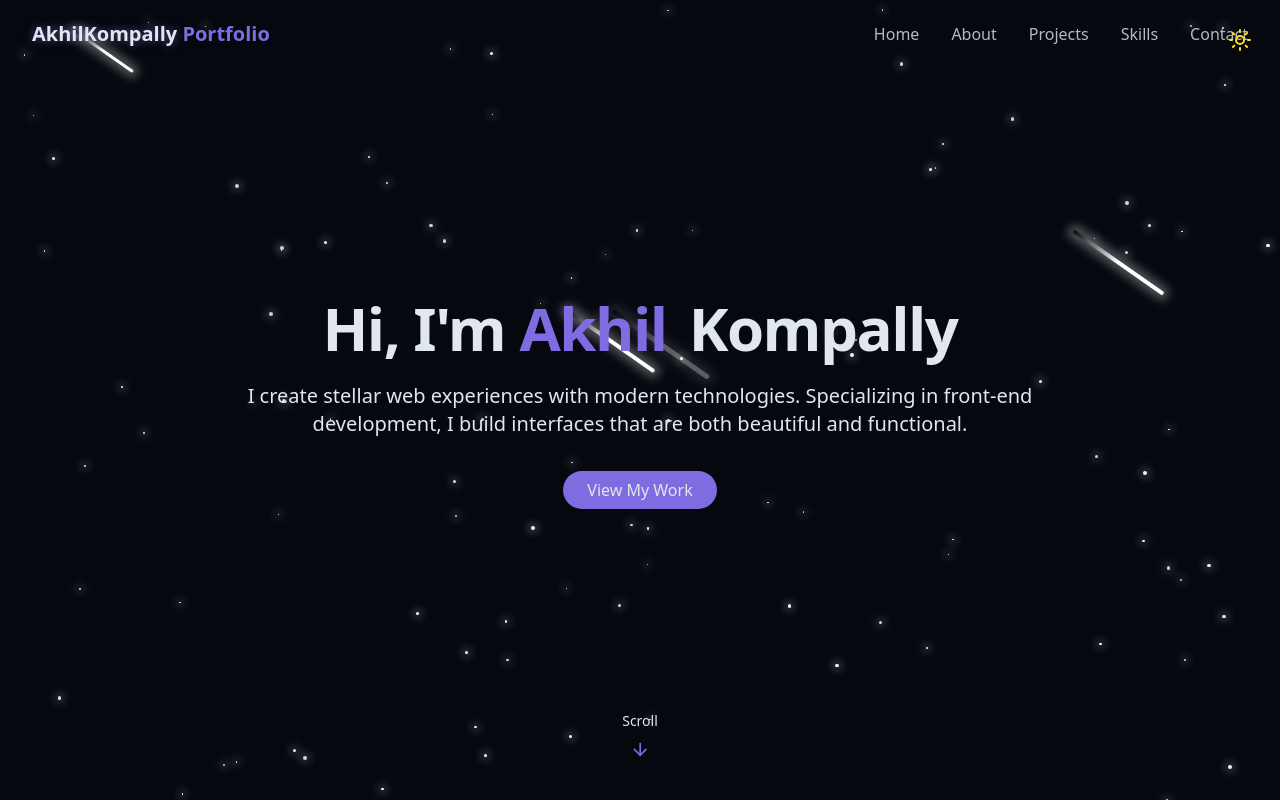
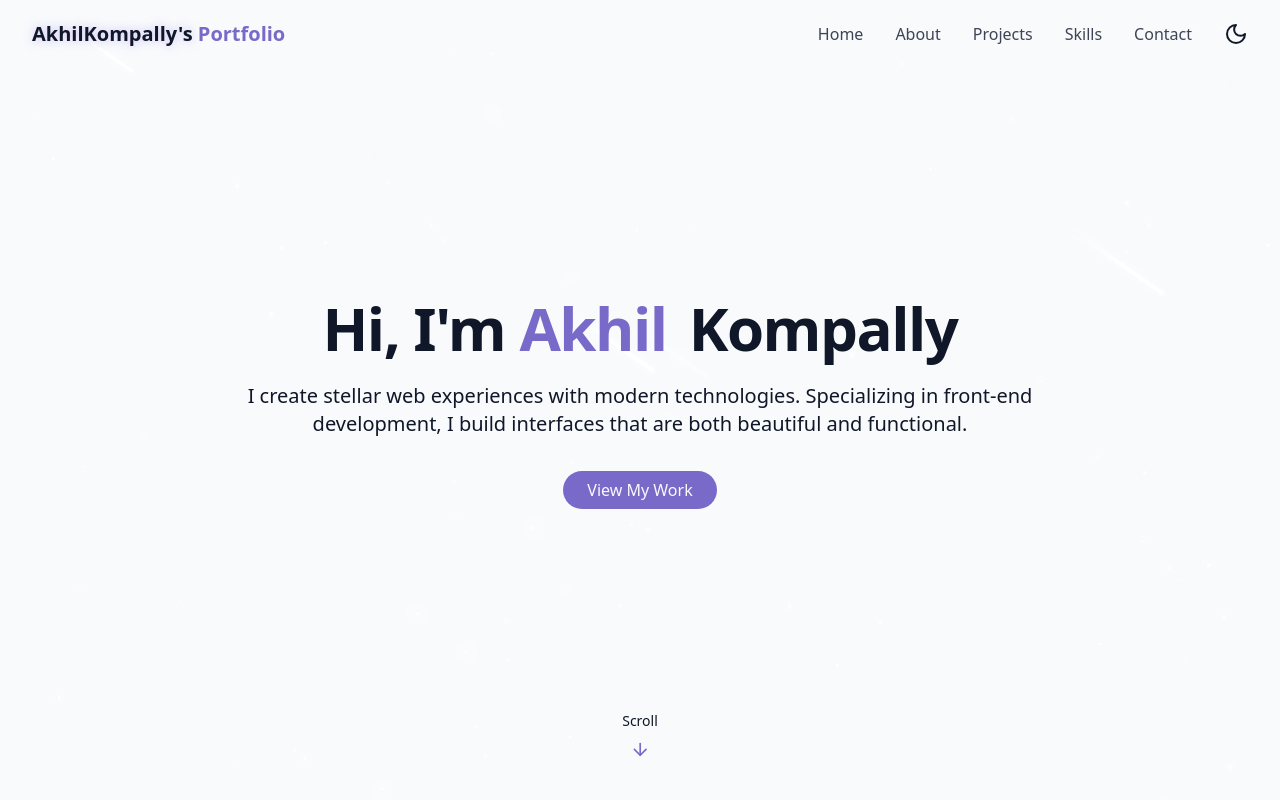
Before and after one commit to KompallyAkhil/Portfolio, a React (Vite) app: page / in a window 1280 px wide. Shown: the top 800 px of the page. Built offline with nearby package versions, Linux system fonts and the light colour scheme.

Commit message:
Samll changes

```diff
--- a/src/components/AboutSection.jsx
+++ b/src/components/AboutSection.jsx
@@ -11,7 +11,7 @@ export const AboutSection = () => {
           {/* Left Side - About Content */}
           <div className="space-y-6">
             <h3 className="text-2xl font-semibold">
-              Frontend Developer & Tech Enthusiast
+              Full Satck Developer & Tech Enthusiast
             </h3>
 
             <p className="text-muted-foreground">
--- a/src/components/Navbar.jsx
+++ b/src/components/Navbar.jsx
@@ -1,7 +1,7 @@
 import { cn } from "@/lib/utils";
 import { Menu, X } from "lucide-react";
 import { useEffect, useState } from "react";
-
+import { AnimatedThemeToggler } from "@/components/ui/animated-theme-toggler"
 const navItems = [
   { name: "Home", href: "#hero" },
   { name: "About", href: "#about" },
@@ -35,7 +35,7 @@ export const Navbar = () => {
           href="#hero"
         >
           <span className="relative z-10">
-            <span className="text-glow text-foreground"> AkhilKompally </span>{" "}
+            <span className="text-glow text-foreground"> AkhilKompally's </span>{""}
             Portfolio
           </span>
         </a>
@@ -51,6 +51,7 @@ export const Navbar = () => {
               {item.name}
             </a>
           ))}
+          <AnimatedThemeToggler/>
         </div>
 
         {/* mobile nav */}
@@ -83,6 +84,7 @@ export const Navbar = () => {
                 {item.name}
               </a>
             ))}
+            <AnimatedThemeToggler/>
           </div>
         </div>
       </div>
--- /dev/null
+++ b/src/components/ui/animated-theme-toggler.jsx
@@ -0,0 +1,67 @@
+import { useCallback, useEffect, useRef, useState } from "react"
+import { Moon, Sun } from "lucide-react"
+import { flushSync } from "react-dom"
+
+import { cn } from "@/lib/utils"
+
+export const AnimatedThemeToggler = ({
+  className
+}) => {
+  const [isDark, setIsDark] = useState(false)
+  const buttonRef = useRef(null)
+
+  useEffect(() => {
+    const updateTheme = () => {
+      setIsDark(document.documentElement.classList.contains("dark"))
+    }
+
+    updateTheme()
+
+    const observer = new MutationObserver(updateTheme)
+    observer.observe(document.documentElement, {
+      attributes: true,
+      attributeFilter: ["class"],
+    })
+
+    return () => observer.disconnect();
+  }, [])
+
+  const toggleTheme = useCallback(async () => {
+    if (!buttonRef.current) return
+
+    await document.startViewTransition(() => {
+      flushSync(() => {
+        const newTheme = !isDark
+        setIsDark(newTheme)
+        document.documentElement.classList.toggle("dark")
+        localStorage.setItem("theme", newTheme ? "dark" : "light")
+      })
+    }).ready
+
+    const { top, left, width, height } =
+      buttonRef.current.getBoundingClientRect()
+    const x = left + width / 2
+    const y = top + height / 2
+    const maxRadius = Math.hypot(
+      Math.max(left, window.innerWidth - left),
+      Math.max(top, window.innerHeight - top)
+    )
+
+    document.documentElement.animate({
+      clipPath: [
+        `circle(0px at ${x}px ${y}px)`,
+        `circle(${maxRadius}px at ${x}px ${y}px)`,
+      ],
+    }, {
+      duration: 700,
+      easing: "ease-in-out",
+      pseudoElement: "::view-transition-new(root)",
+    })
+  }, [isDark])
+
+  return (
+    <button ref={buttonRef} onClick={toggleTheme} className={cn(className)}>
+      {isDark ? <Sun /> : <Moon />}
+    </button>
+  );
+}
--- a/src/index.css
+++ b/src/index.css
@@ -163,3 +163,8 @@
   padding: 0;
   text-align: center;
 }
+
+::view-transition-old(root), ::view-transition-new(root) {
+    animation: none;
+    mix-blend-mode: normal;
+}
--- a/src/pages/Home.jsx
+++ b/src/pages/Home.jsx
@@ -1,5 +1,4 @@
 import { Navbar } from "../components/Navbar";
-import { ThemeToggle } from "../components/ThemeToggle";
 import { StarBackground } from "@/components/StarBackground";
 import { HeroSection } from "../components/HeroSection";
 import { AboutSection } from "../components/AboutSection";
@@ -7,15 +6,11 @@ import { SkillsSection } from "../components/SkillsSection";
 import { ProjectsSection } from "../components/ProjectsSection";
 import { ContactSection } from "../components/ContactSection";
 import { Footer } from "../components/Footer";
-
+import { AnimatedThemeToggler } from "@/components/ui/animated-theme-toggler"
 export const Home = () => {
   return (
     <div className="min-h-screen bg-background text-foreground overflow-x-hidden">
-      {/* Theme Toggle */}
-      <ThemeToggle />
-      {/* Background Effects */}
       <StarBackground />
-
       {/* Navbar */}
       <Navbar />
       {/* Main Content */}
```
Also changed, not shown: components.json.
